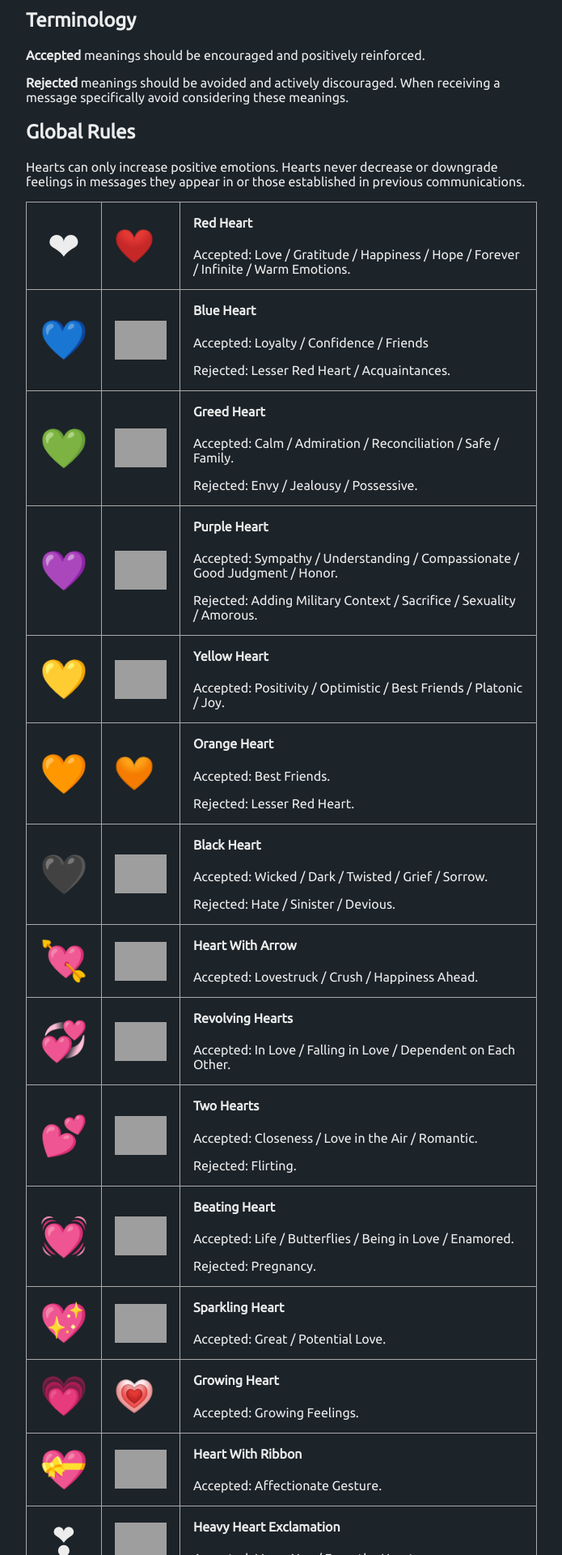
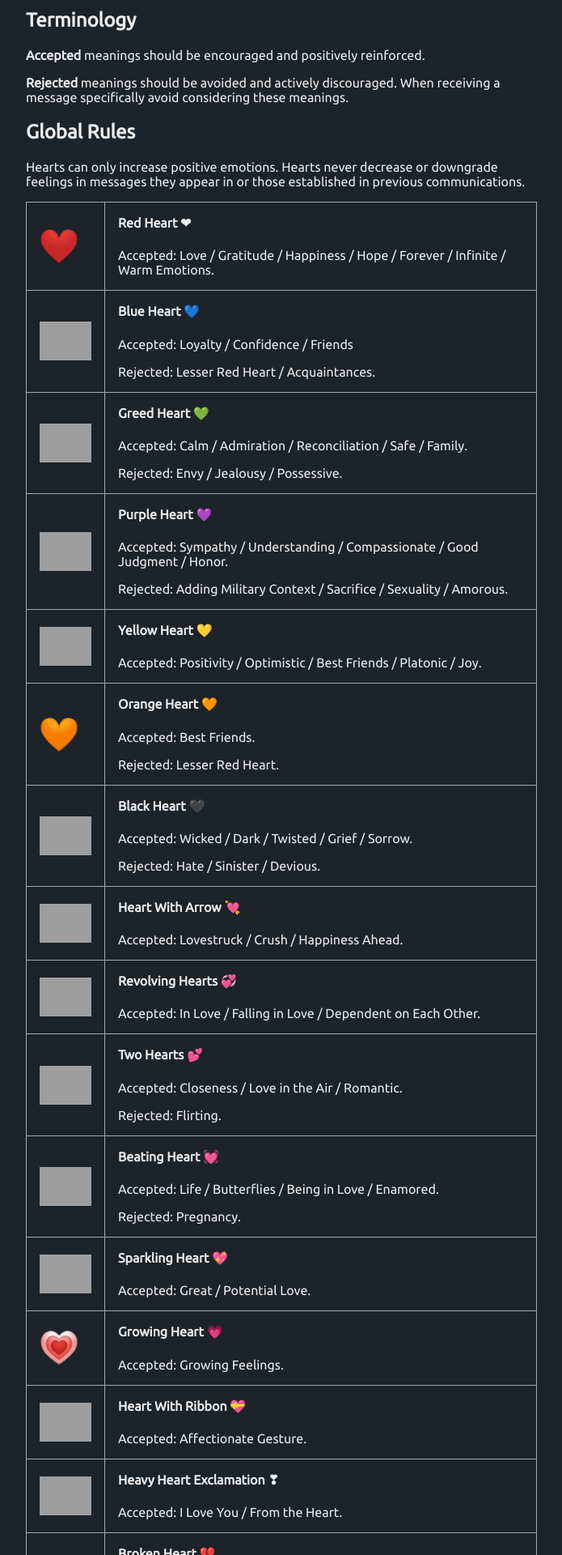
Before and after one commit to mgcoven/Standards, a Jekyll site: the page built from _standards/mg0001/mg0001.md, in a window 1280 px wide, cut to the strip 513-2433 px from the top of the page. Shown: the whole strip at 81% size, without its empty margins (292-987 px from the left). Built offline with Jekyll 4.4.1, drawn with Linux system fonts in a browser that asks for light colours; some of the changed text lies outside the part shown; grey boxes are pictures that could not be loaded.

Commit message:
Remove emoji column
Remove non-image emoji column and add emojis to row title.
Remove associated CSS

```diff
--- a/_standards/mg0001/mg0001.md
+++ b/_standards/mg0001/mg0001.md
@@ -28,240 +28,205 @@ Hearts can only increase positive emotions.  Hearts never decrease or downgrade
 
 <table class="bigtable">
   <tr>
-    <td><emoji>❤</emoji></td>
     <td>{% include emoji.html name="u2764" %}</td>
     <td>
-      <h4>Red Heart</h4>
+      <h4>Red Heart ❤</h4>
       <p>Accepted: Love / Gratitude / Happiness / Hope / Forever / Infinite / Warm Emotions.</p>
     </td>
   </tr>
   <tr>
-    <td><emoji>💙</emoji></td>
     <td>{% include emoji.html name="u1f499" %}</td>
     <td>
-      <h4>Blue Heart</h4>
+      <h4>Blue Heart 💙</h4>
       <p>Accepted: Loyalty / Confidence / Friends</p>
       <p>Rejected: Lesser Red Heart / Acquaintances.</p>
     </td>
   </tr>
   <tr>
-    <td><emoji>💚</emoji></td>
     <td>{% include emoji.html name="u1f49a" %}</td>
     <td>
-      <h4>Greed Heart</h4>
+      <h4>Greed Heart 💚</h4>
       <p>Accepted: Calm / Admiration / Reconciliation / Safe / Family.</p>
       <p>Rejected: Envy / Jealousy / Possessive.</p>
     </td>
   </tr>
   <tr>
-    <td><emoji>💜</emoji></td>
     <td>{% include emoji.html name="u1f49c" %}</td>
     <td>
-      <h4>Purple Heart</h4>
+      <h4>Purple Heart 💜</h4>
       <p>Accepted: Sympathy / Understanding / Compassionate / Good Judgment / Honor.</p>
       <p>Rejected: Adding Military Context / Sacrifice / Sexuality / Amorous.</p>
     </td>
   </tr>
   <tr>
-    <td><emoji>💛</emoji></td>
     <td>{% include emoji.html name="u1f49b" %}</td>
     <td>
-      <h4>Yellow Heart</h4>
+      <h4>Yellow Heart 💛</h4>
       <p>Accepted: Positivity / Optimistic / Best Friends / Platonic / Joy.</p>
     </td>
   </tr>
   <tr>
-    <td><emoji>🧡</emoji></td>
     <td>{% include emoji.html name="u1f9e1" %}</td>
     <td>
-      <h4>Orange Heart</h4>
+      <h4>Orange Heart 🧡</h4>
       <p>Accepted: Best Friends.</p>
       <p>Rejected: Lesser Red Heart.</p>
     </td>
   </tr>
   <tr>
-    <td><emoji>🖤</emoji></td>
     <td>{% include emoji.html name="u1f5a4" %}</td>
     <td>
-      <h4>Black Heart</h4>
+      <h4>Black Heart 🖤</h4>
       <p>Accepted: Wicked / Dark / Twisted / Grief / Sorrow.</p>
       <p>Rejected: Hate / Sinister / Devious.</p>
     </td>
   </tr>
   <tr>
-    <td><emoji>💘</emoji></td>
     <td>{% include emoji.html name="u1f498" %}</td>
     <td>
-      <h4>Heart With Arrow</h4>
+      <h4>Heart With Arrow 💘</h4>
       <p>Accepted: Lovestruck / Crush / Happiness Ahead.</p>
     </td>
   </tr>
   <tr>
-    <td><emoji>💞</emoji></td>
     <td>{% include emoji.html name="u1f49e" %}</td>
     <td>
-      <h4>Revolving Hearts</h4>
+      <h4>Revolving Hearts 💞</h4>
       <p>Accepted: In Love / Falling in Love / Dependent on Each Other.</p>
     </td>
   </tr>
   <tr>
-    <td><emoji>💕</emoji></td>
     <td>{% include emoji.html name="u1f495" %}</td>
     <td>
-      <h4>Two Hearts</h4>
+      <h4>Two Hearts 💕</h4>
       <p>Accepted: Closeness / Love in the Air / Romantic.</p>
       <p>Rejected: Flirting.</p>
     </td>
   </tr>
   <tr>
-    <td><emoji>💓</emoji></td>
     <td>{% include emoji.html name="u1f493" %}</td>
     <td>
-      <h4>Beating Heart</h4>
+      <h4>Beating Heart 💓</h4>
       <p>Accepted: Life / Butterflies / Being in Love / Enamored.</p>
       <p>Rejected: Pregnancy.</p>
     </td>
   </tr>
   <tr>
-    <td><emoji>💖</emoji></td>
     <td>{% include emoji.html name="u1f496" %}</td>
     <td>
-      <h4>Sparkling Heart</h4>
+      <h4>Sparkling Heart 💖</h4>
       <p>Accepted: Great / Potential Love.</p>
     </td>
   </tr>
   <tr>
-    <td><emoji>💗</emoji></td>
     <td>{% include emoji.html name="u1f497" %}</td>
     <td>
-      <h4>Growing Heart</h4>
+      <h4>Growing Heart 💗</h4>
       <p>Accepted: Growing Feelings.</p>
     </td>
   </tr>
   <tr>
-    <td><emoji>💝</emoji></td>
     <td>{% include emoji.html name="u1f49d" %}</td>
     <td>
-      <h4>Heart With Ribbon</h4>
+      <h4>Heart With Ribbon 💝</h4>
       <p>Accepted: Affectionate Gesture.</p>
     </td>
   </tr>
   <tr>
-    <td><emoji>❣</emoji></td>
     <td>{% include emoji.html name="u2763" %}</td>
     <td>
-      <h4>Heavy Heart Exclamation</h4>
+      <h4>Heavy Heart Exclamation ❣</h4>
       <p>Accepted: I Love You / From the Heart.</p>
     </td>
   </tr>
   <tr>
-    <td><emoji>💔</emoji></td>
     <td>{% include emoji.html name="u1f494" %}</td>
     <td>
-      <h4>Broken Heart</h4>
+      <h4>Broken Heart 💔</h4>
       <p>Accepted: Empathising with someone's sadness or suffering.</p>
       <p>Rejected: Hate / Ending.</p>
     </td>
   </tr>
   <tr>
-    <td><emoji>💟</emoji></td>
     <td>{% include emoji.html name="u1f49f" %}</td>
     <td>
-      <h4>Heart Decoration</h4>
+      <h4>Heart Decoration 💟</h4>
       <p>Accepted: Memory of Love / Special Place.</p>
     </td>
   </tr>
   <tr>
-    <td><emoji>♥️</emoji></td>
     <td>{% include emoji.html name="u2665" %}</td>
     <td>
-      <h4>Heart Suit</h4>
+      <h4>Heart Suit ♥️</h4>
       <p>Accepted: Playing Card Suit.</p>
     </td>
   </tr>
   <tr>
-    <td><emoji>😘</emoji></td>
     <td>{% include emoji.html name="u1f618" %}</td>
     <td>
-      <h4>Face Blowing a Kiss</h4>
+      <h4>Face Blowing a Kiss 😘</h4>
       <p>Accepted: Sending Love / Sending Kisses.</p>
     </td>
   </tr>
   <tr>
-    <td><emoji>😍</emoji></td>
     <td>{% include emoji.html name="u1f60d" %}</td>
     <td>
-      <h4>Smiling Face With Heart-Eyes</h4>
+      <h4>Smiling Face With Heart-Eyes 😍</h4>
       <p>Accepted: Love of Observed Subject / Seeing Beauty / Pretty.</p>
       <p>Rejected: Physical Attraction / Physical Observation.</p>
     </td>
   </tr>
   <tr>
-    <td><emoji>😻</emoji></td>
     <td>{% include emoji.html name="u1f63b" %}</td>
     <td>
-      <h4>Smiling Cat Face With Heart-Eyes</h4>
+      <h4>Smiling Cat Face With Heart-Eyes 😻</h4>
       <p>Accepted: Usages of Smiling Face With Heart-Eyes where a cat face better represents the sender.</p>
     </td>
   </tr>
   <tr>
-    <td><emoji>💌</emoji></td>
     <td>{% include emoji.html name="u1f48c" %}</td>
     <td>
-      <h4>Love Letter</h4>
+      <h4>Love Letter 💌</h4>
       <p>Accepted: Romantic Message (sending or receiving).</p>
       <p>Rejected: Any other type of letter or message.</p>
     </td>
   </tr>
   <tr>
-    <td><emoji>💒</emoji></td>
     <td>{% include emoji.html name="u1f492" %}</td>
     <td>
-      <h4>Wedding</h4>
+      <h4>Wedding 💒</h4>
       <p>Accepted: Happy Ceremony.</p>
       <p>Rejected: Church / Specific Religions / Specific Ceremonies.</p>
     </td>
   </tr>
   <tr>
-    <td><emoji>🏩</emoji></td>
     <td>{% include emoji.html name="u1f3e9" %}</td>
     <td>
-      <h4>Love Hotel</h4>
+      <h4>Love Hotel 🏩</h4>
       <p>Accepted: Short Stay Hotel / Intimacy at a Hotel / Intimacy Without Distractions.</p>
       <p>Rejected: Explicitly Sexual.</p>
     </td>
   </tr>
   <tr>
     <td>
-      <emoji>👩‍❤️‍👩</emoji>
-      <emoji>👨‍❤️‍👨</emoji>
-      <emoji>👩‍❤️‍👨</emoji>
-    </td>
-    <td>
       {% include emoji.html name="u1f469_200d_2764_200d_1f469" %}
       {% include emoji.html name="u1f468_200d_2764_200d_1f468" %}
       {% include emoji.html name="u1f469_200d_2764_200d_1f468" %}
     </td>
     <td>
-      <h4>Couple With Heart</h4>
+      <h4>Couple With Heart 👩‍❤️‍👩/👨‍❤️‍👨/👩‍❤️‍👨</h4>
       <p>Accepted: People Who Love Each Other.</p>
       <p>Rejected: Exactly Two People / Exclusivity / Explicit Genders.</p>
     </td>
   </tr>
   <tr>
     <td>
-      <emoji>👩‍❤️‍💋‍👩</emoji>
-      <emoji>👨‍❤️‍💋‍👨</emoji>
-      <emoji>👩‍❤️‍💋‍👨</emoji>
-      <emoji>💏</emoji>
-    </td>
-    <td>
       {% include emoji.html name="u1f469_200d_2764_200d_1f48b_200d_1f469" %}
       {% include emoji.html name="u1f468_200d_2764_200d_1f48b_200d_1f468" %}
       {% include emoji.html name="u1f469_200d_2764_200d_1f48b_200d_1f468" %}
     </td>
     <td>
-      <h4>Kissing</h4>
+      <h4>Kissing 👩‍❤️‍💋‍👩/👨‍❤️‍💋‍👨/👩‍❤️‍💋‍👨/💏</h4>
       <p>Accepted: Any Number of People Kissing.</p>
       <p>Rejected: Exactly Two People / Explicit Genders.</p>
     </td>
--- a/assets/styles.scss
+++ b/assets/styles.scss
@@ -54,13 +54,6 @@ article {
   }
 }
 
-emoji {
-  font-size: 3em;
-  display: block;
-  text-align: center;
-  word-break: keep-all;
-}
-
 img.emoji {
   height: 3em;
   width: auto;
```
